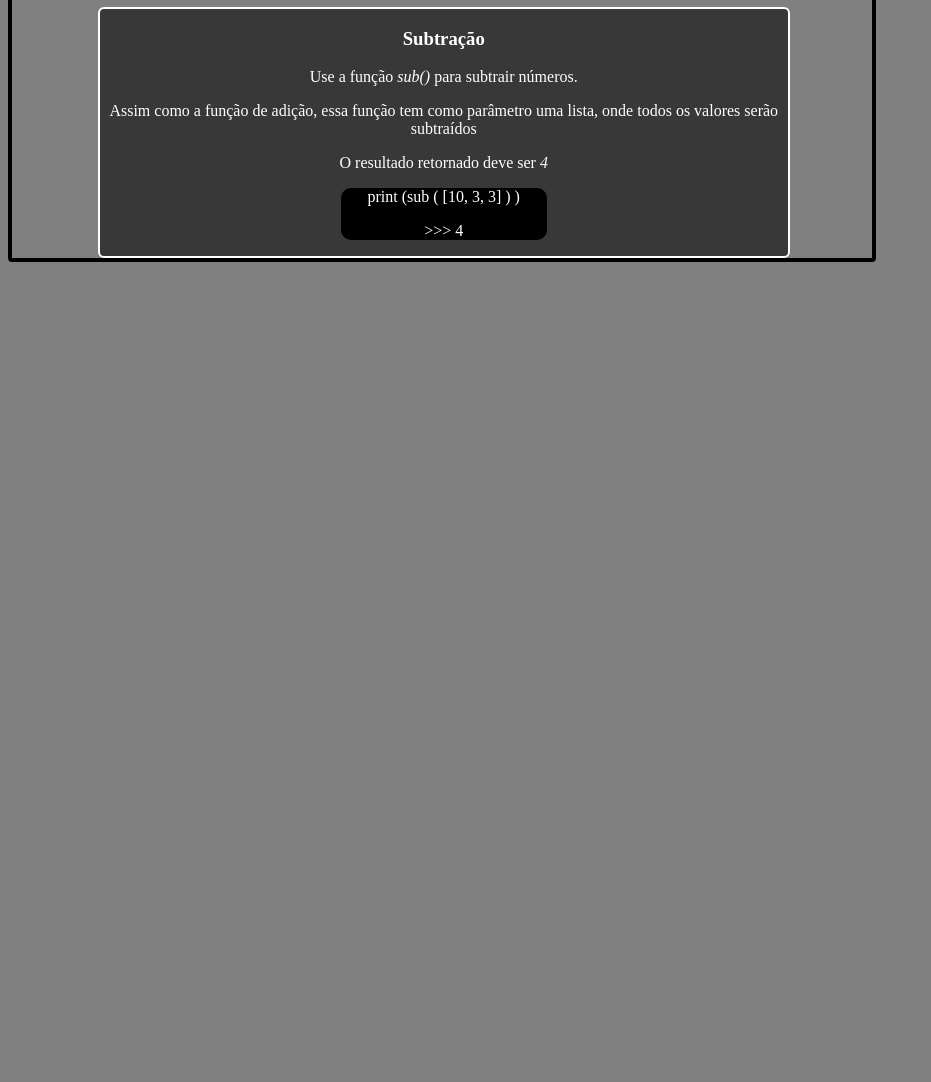
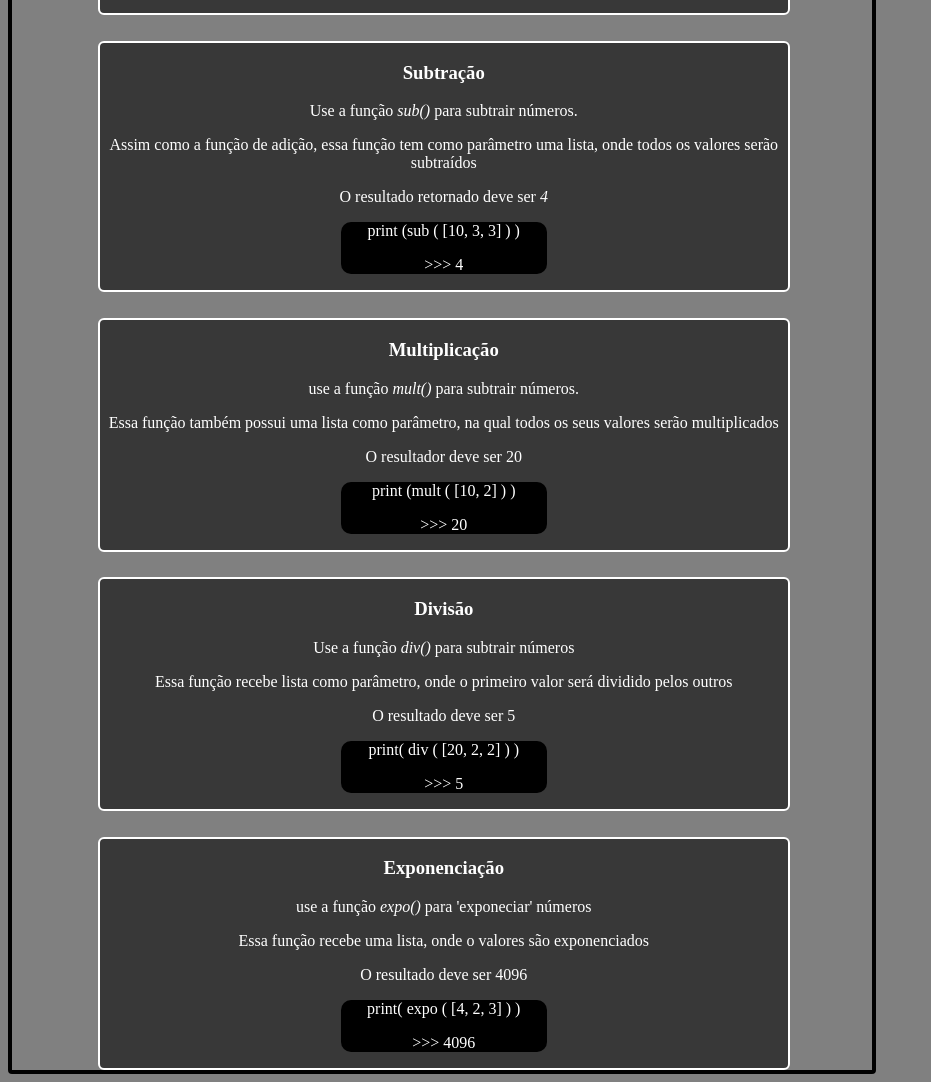
Before and after one commit to Henriquecesar139/MathCalc, a plain HTML site: page docs/index.html in a window 1280 px wide. Shown: the part 814-1896 px from the top of the page, without its empty margins (0-931 px from the left). Before the commit the page ends 1084 px from the top, so only its background shows below. Drawn offline with Linux system fonts and the light colour scheme.

Commit message:
Adiciona novas instruções

```diff
--- a/docs/index.html
+++ b/docs/index.html
@@ -12,14 +12,14 @@
     <div id="infos">
         <h2>Ajude o projeto!!!</h2>
         <p>Código fonte: </p>
-        <a href="https://github.com/MathCalc">
+        <a href="https://github.com/Henriquecesar139/MathCalc">
             <img src="img/github.png" alt="Logo do github" width="10%">
         </a>
         <p>E-mail: <a href="mailto:henriquecesar1395@gmail.com">Henriquecesar1395@gmail.com</a> </p>
 
         <h3>Sobre o projeto</h3>
 
-        <p>o módulo <i>MathCalc</i>foi feito para facilitar o cálculos matemáticos em python.</p>
+        <p>o módulo <i>MathCalc</i> foi feito para facilitar o cálculos matemáticos em python.</p>
         <p>Esse módulo possui diversas fórmulas prontas para o seu uso.</p>
         <p>Leia a documentação para saber mais.</p>
 
@@ -32,7 +32,7 @@
         <div class="container">
             <ul>
                 <p>Sumário: </p>
-                <ul>Instalação</ul>
+                <li>Instalação</li>
                 <li>Adição</li>
                 <li>Subtração</li>
                 <li>Multiplicação</li>
@@ -48,6 +48,7 @@
 
         <div class="container">
             <h3>Instalação: </h3>
+            <p>Use o PIP para instalar o módulo</p>
             <div class="exemplo">
                 <p>>>> pip install mathcalc</p>
             </div>
@@ -78,10 +79,38 @@
 
         </div>
 
+        <div class="container">
+            <h3>Multiplicação</h3>
+            <p>use a função <i>mult()</i> para subtrair números.</p>
+            <p>Essa função também possui uma lista como parâmetro, na qual todos os seus valores serão multiplicados</p>
+            <p>O resultador deve ser 20</p>
+            <div class="exemplo">
+                <p>print (mult ( [10, 2] ) )</p>
+                <p> >>> 20</p>
+            </div>
+        </div>
 
+        <div class="container">
+            <h3>Divisão</h3>
+            <p>Use a função <i>div()</i> para subtrair números</p>
+            <p>Essa função recebe lista como parâmetro, onde o primeiro valor será dividido pelos outros</p>
+            <p>O resultado deve ser 5</p>
+            <div class="exemplo">
+                <p>print( div ( [20, 2, 2] ) )</p>
+                <p> >>> 5</p>
+            </div>
+        </div>
 
-
-
+        <div class="container">
+            <h3>Exponenciação</h3>
+            <p>use a função <i>expo()</i> para 'exponeciar' números</p>
+            <p>Essa função recebe uma lista, onde o valores são exponenciados</p>
+            <p>O resultado deve ser 4096</p>
+            <div class="exemplo">
+                <p>print( expo ( [4, 2, 3] ) )</p>
+                <p> >>> 4096</p>
+            </div>
+        </div>
 
     </div>
 </body>
```
Lines whose indentation alone changed are shown as unchanged.
